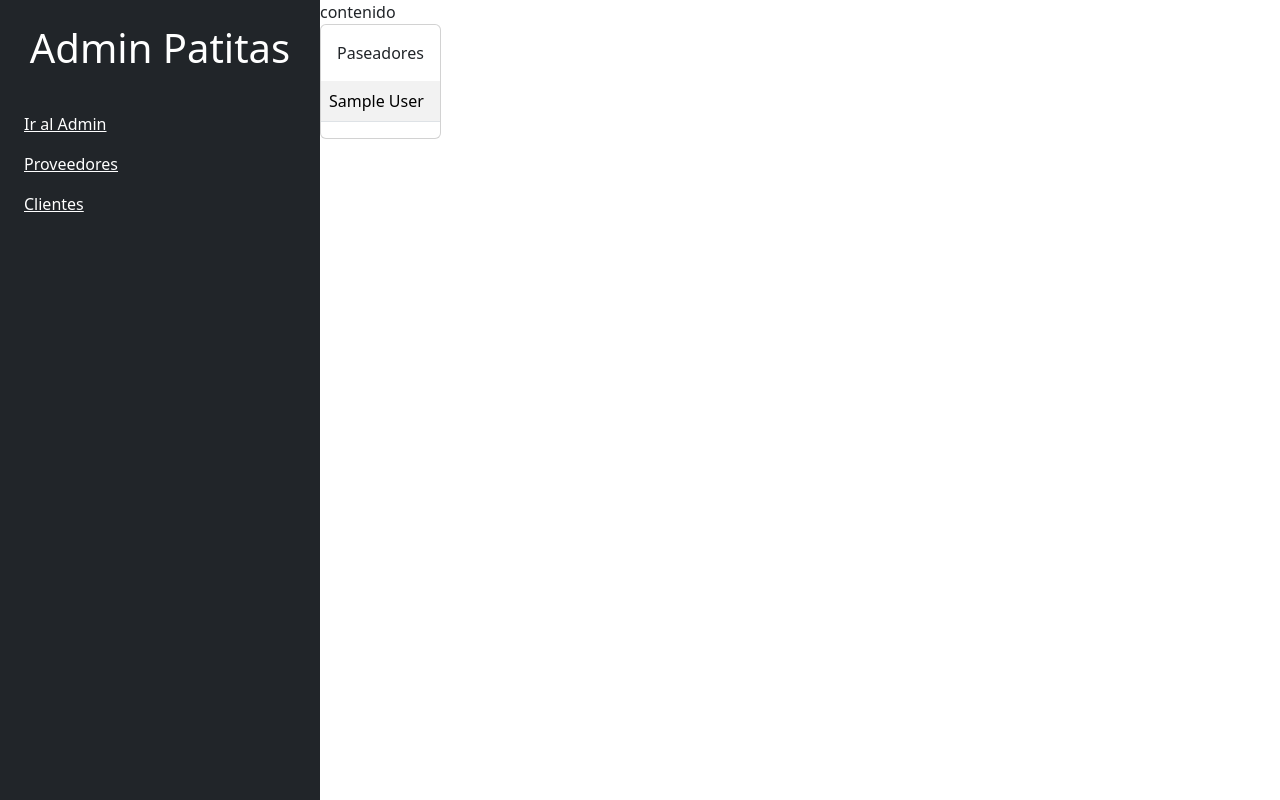
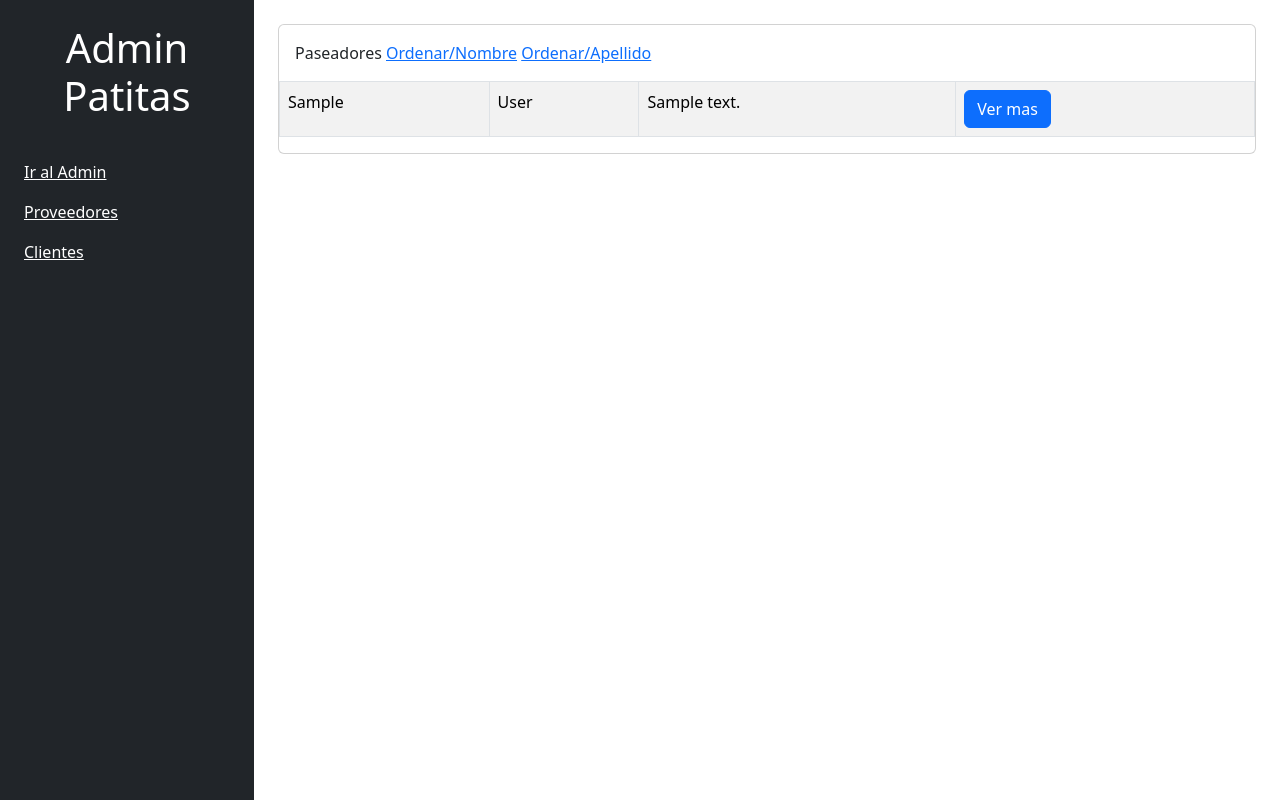
Before and after one commit to lokcito/admin_patitas, a Django app: page /providers in a window 1280 px wide. Run offline with Django 5.2, Linux system fonts and the light colour scheme; tables that the repository leaves empty hold one stand-in row (values such as "Sample post").

Commit message:
adding filtros

```diff
--- a/administration/urls.py
+++ b/administration/urls.py
@@ -1,7 +1,8 @@
 from django.urls import path
-from .views import v_index, v_providers
+from .views import v_index, v_providers, v_customers
 
 urlpatterns = [
     path("", v_index, name="index"),
-    path("providers", v_providers, name="providers")
+    path("providers", v_providers, name="providers"),
+    path("customers", v_customers, name="customers")
 ]
--- a/administration/views.py
+++ b/administration/views.py
@@ -16,6 +16,23 @@ def v_index(request):
 
 def v_providers(request):
     context = {
-        "provs": Provider.objects.all()
+        "providers_list": Provider.objects.all()
     }
+    # Obtenemos el valor del query sort_by
+    # Si no dan un valor, por defecto se usa "-"
+    f_sort_by = request.GET.get("sort_by", "-")
+    if f_sort_by == "-": # Si sort_by es -, no hago nada
+        pass
+    else:
+        if f_sort_by == "first_name": # Si sort_by es first_name
+            context["providers_list"] = Provider.objects.all().order_by("first_name")
+        elif f_sort_by == "last_name":
+            context["providers_list"] = Provider.objects.all().order_by("last_name")
+
     return render(request, "administration/providers.html", context)
+
+def v_customers(request):
+    context = {
+        "customers_list": Customer.objects.all()
+    }
+    return render(request, "administration/customers.html", context)
--- a/templates/administration/providers.html
+++ b/templates/administration/providers.html
@@ -2,13 +2,22 @@
 {% block content %}
 
 <section>
-    <div class="card">
-        <div class="card-body">Paseadores</div>
-        <table class="table table-striped">
+    <div class="card w-100">
+        <div class="card-body">
+            Paseadores
+            <a href="/providers?sort_by=first_name&dir=asc">Ordenar/Nombre</a>
+            <a href="/providers?sort_by=last_name&dir=asc">Ordenar/Apellido</a>
+        </div>
+        <table class="table table-striped table-bordered w-100">
             <tbody>
-                {% for pr in provs %}
+                {% for pr in providers_list %}
                 <tr>
-                    <td>{{ pr.first_name }} {{ pr.last_name }}</td>
+                    <td>{{ pr.first_name }}</td>
+                    <td>{{ pr.last_name }}</td>
+                    <td>{{ pr.description }}</td>
+                    <td>
+                        <a href="#" class="btn btn-primary">Ver mas</a>
+                    </td>
                 </tr>
                 {% endfor %}
             </tbody>
--- a/templates/layout.html
+++ b/templates/layout.html
@@ -19,8 +19,7 @@
                 </div>
             </nav>
         </aside>
-        <section>
-            contenido
+        <section class="p-4 w-100">
             {% block content %}
             {% endblock %}
         </section>
```
Also changed, not shown: templates/administration/customers.html (added, +19 -0 lines), mediafiles/providers/My_pug.jpg (added), mediafiles/providers/chart.png (added), mediafiles/providers/chart_JVoQlIo.png (added).
